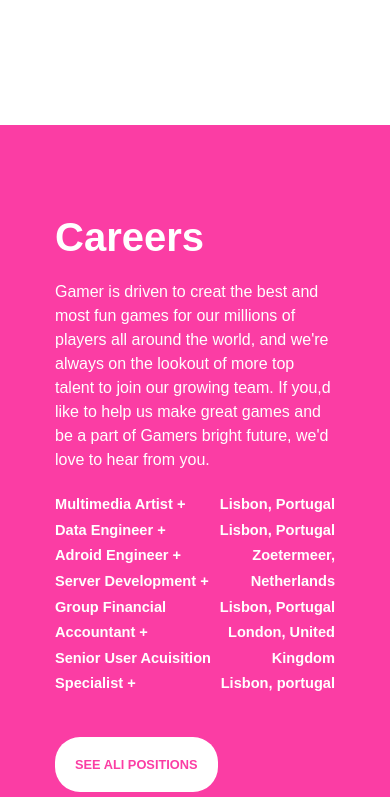
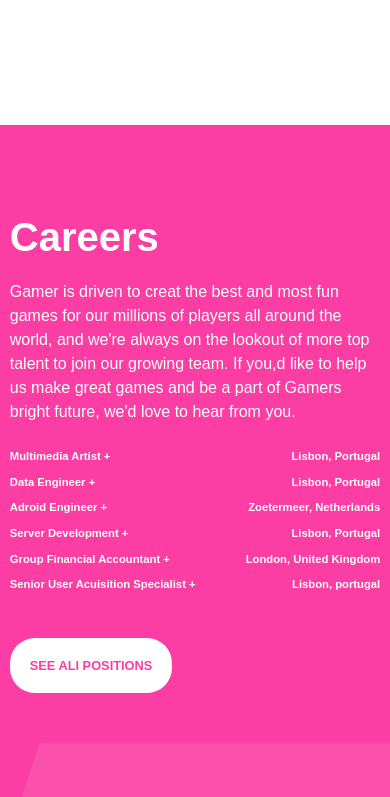
Before and after one commit to yousof-ali/B83A2-Gamer, a plain HTML site: page index.html in a window 390 px wide. Shown: the part 5240-6037 px from the top of the page. Drawn offline with Linux system fonts and the light colour scheme.

Commit message:
all done

```diff
--- a/style.css
+++ b/style.css
@@ -287,14 +287,13 @@ nav ul a{
     display: flex;
     align-items: center;
     justify-content: space-between;
+    font-size: 1.1rem;
 }
 .items-first-child{
     line-height: 1.6rem;
-    font-size: 1.1rem;
 }
 .items-second-child{
     line-height: 1.6rem;
-    font-size: 1.1rem;
     text-align: right;
 }
 .see-all-btn{
@@ -492,7 +491,8 @@ footer{
     }
     .careers-section{
         margin-top: 100px;
-        padding: 90px 20px;
+        padding: 90px 0px;
+        width: 100%;
     }
     .careers-section-parent{
         flex-direction: column;
@@ -500,7 +500,10 @@ footer{
         gap: 50px;
     }
     .careers-text{
-        width: 80%;
+        width: 95%;
+    }
+    .careers-items{
+        font-size: 0.85rem;
     }
     .game-logo-container{
         display: grid;
```
